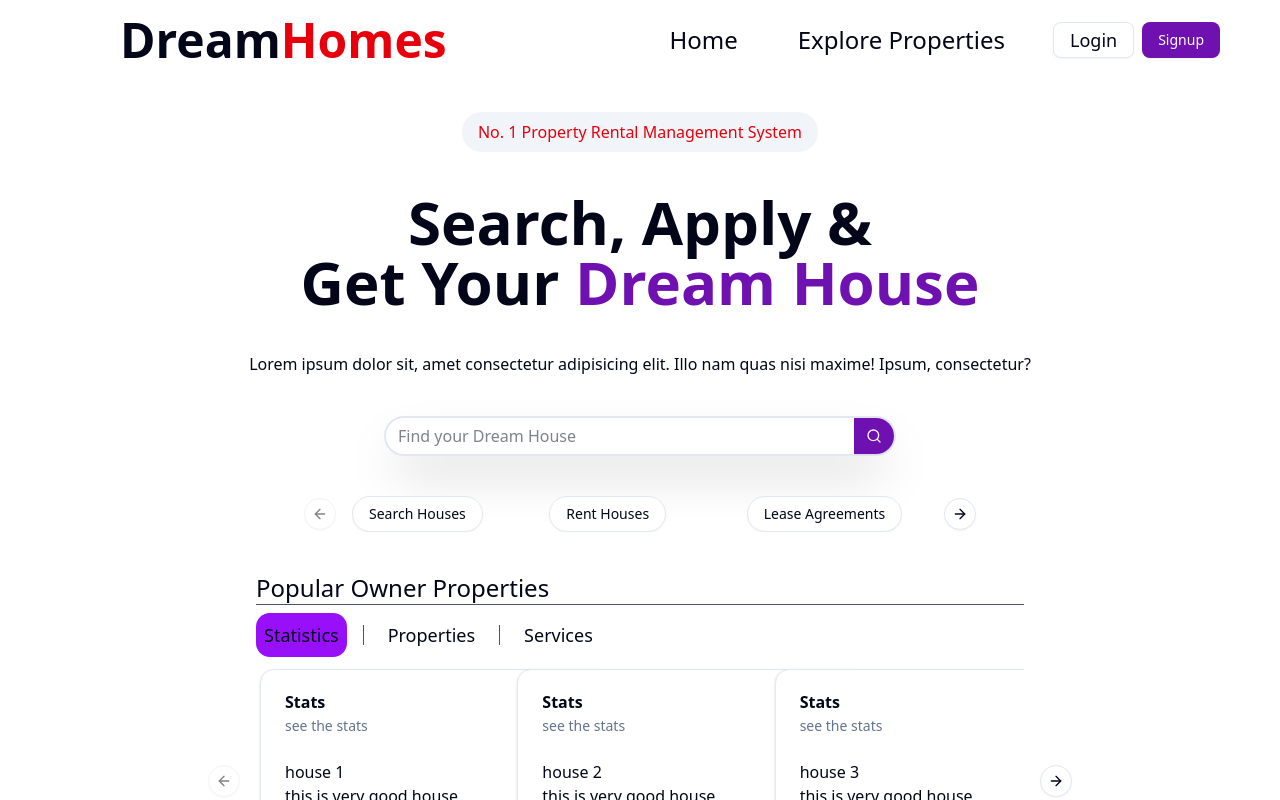
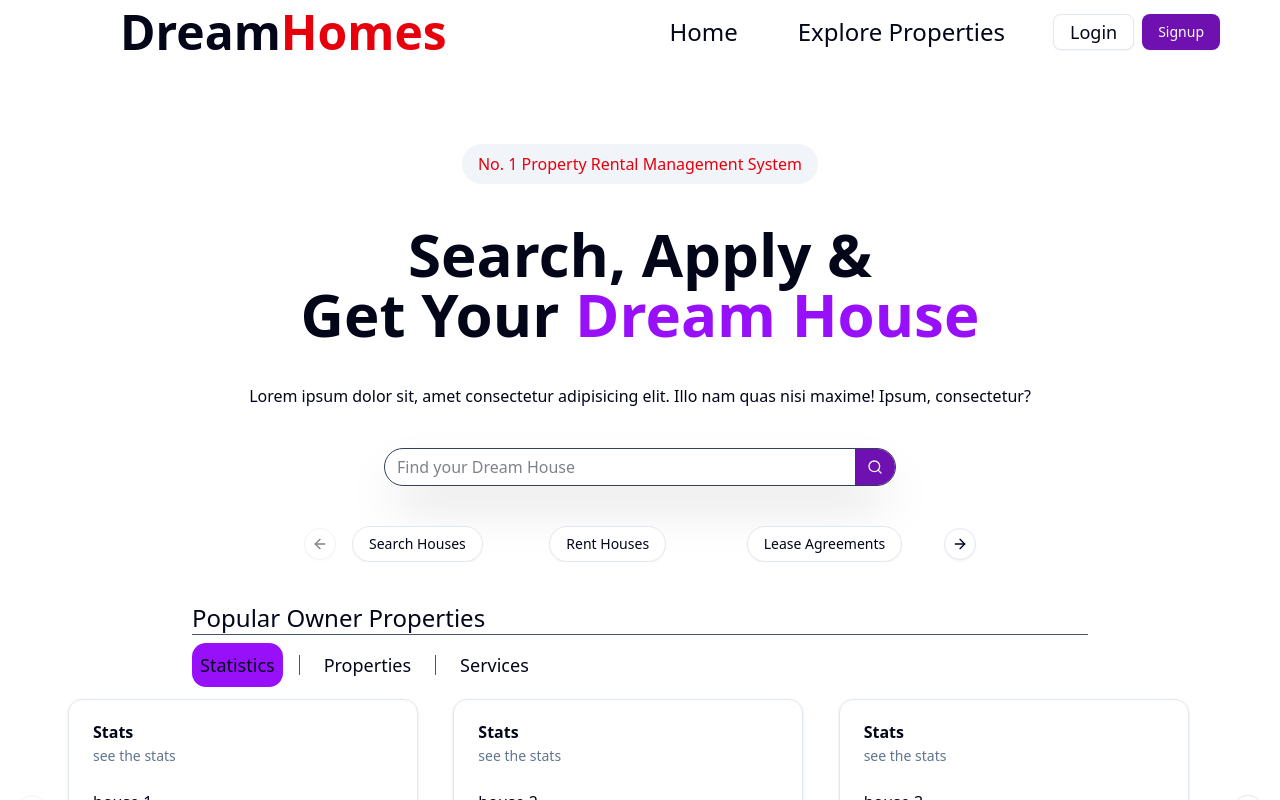
Before and after one commit to Pranshu-2908/Property-rental-app, a React (Vite) app in the folder client/: page / in a window 1280 px wide. Shown: the top 800 px of the page. Built offline with nearby package versions, Linux system fonts and the light colour scheme; the HTML template or start-up script is replaced by a standard one.

Commit message:
Modifications

```diff
--- a/client/src/components/auth/Login.jsx
+++ b/client/src/components/auth/Login.jsx
@@ -50,14 +50,14 @@ const Login = () => {
   return (
     <div>
       <Navbar />
-      <div className="flex items-center justify-center max-w-7xl mx-auto mt-20">
+      <div className="flex items-center justify-center max-w-7xl mx-auto">
         <form
           onSubmit={submitHandler}
           className=" w-1/3 border border-gray-200 rounded-2xl p-4 my-10 backdrop-blur-md"
         >
           <h1 className="text-3xl font-bold mb-5">Login</h1>
           <div className="my-5">
-            <Label className="text-lg mb-5">Login as</Label>
+            <Label className="text-lg">Login as</Label>
             <RadioGroup
               defaultValue="tenant"
               className="flex gap-2 justify-start ml-5"
@@ -119,7 +119,7 @@ const Login = () => {
             </Button>
           )}
 
-          <span className="mt-10 flex gap-2 justify-center">
+          <span className="mt-5 flex gap-2 justify-center">
             New to DreamHomes?
             <Link className="text-slate-600 hover:text-blue-600" to="/signup">
               Regiser here
--- a/client/src/components/auth/Signup.jsx
+++ b/client/src/components/auth/Signup.jsx
@@ -52,14 +52,14 @@ const Signup = () => {
   return (
     <div>
       <Navbar />
-      <div className="flex items-center justify-center max-w-7xl mx-auto mt-20">
+      <div className="flex items-center justify-center max-w-7xl mx-auto">
         <form
           onSubmit={submitHandler}
           className=" w-1/3 border border-gray-300 rounded-2xl p-4 my-10 backdrop-blur-md"
         >
           <h1 className="text-3xl font-bold mb-5">Sign Up</h1>
           <div className="my-5">
-            <Label className="text-lg mb-5">Signup as</Label>
+            <Label className="text-lg">Signup as</Label>
             <RadioGroup
               defaultValue="tenant"
               className="flex gap-2 justify-start ml-5"
@@ -138,7 +138,7 @@ const Signup = () => {
               Submit
             </Button>
           )}
-          <span className="mt-10 flex gap-2 justify-center">
+          <span className="mt-5 flex gap-2 justify-center">
             Already registered?
             <Link className="text-slate-600 hover:text-blue-600" to="/login">
               Login
--- a/client/src/components/home/CategoryCarousel.jsx
+++ b/client/src/components/home/CategoryCarousel.jsx
@@ -21,7 +21,7 @@ const CategoryCarousel = () => {
       <Carousel className="w-full max-w-xl mx-auto mt-10">
         <CarouselContent>
           {categories.map((cat, ind) => (
-            <CarouselItem className="md:basis-1/2 lg:basis-1/3">
+            <CarouselItem key={ind} className="md:basis-1/2 lg:basis-1/3">
               <Button variant="outline" className="rounded-full">
                 {cat}
               </Button>
--- a/client/src/components/home/HeroSection.jsx
+++ b/client/src/components/home/HeroSection.jsx
@@ -3,20 +3,20 @@ import { Button } from "../ui/button";
 
 const HeroSection = () => {
   return (
-    <div className="text-center">
+    <div className="text-center pt-10">
       <div className="flex flex-col gap-10 my-10">
         <span className="mx-auto px-4 py-2 rounded-full bg-slate-100 text-red-600">
           No. 1 Property Rental Management System
         </span>
         <h1 className="text-6xl font-bold">
           Search, Apply & <br /> Get Your{" "}
-          <span className="text-purple-800">Dream House</span>
+          <span className="text-purple-600 ">Dream House</span>
         </h1>
         <p>
           Lorem ipsum dolor sit, amet consectetur adipisicing elit. Illo nam
           quas nisi maxime! Ipsum, consectetur?
         </p>
-        <div className="flex w-[40%] shadow-2xl border-2 border-grey-300 pl-3 rounded-full items-center gap-4 mx-auto">
+        <div className="flex w-[40%] shadow-2xl border-1 border-slate-700 pl-3 rounded-full items-center gap-4 mx-auto">
           <input
             type="text"
             placeholder="Find your Dream House"
--- a/client/src/components/home/StatsDisplay.jsx
+++ b/client/src/components/home/StatsDisplay.jsx
@@ -31,8 +31,9 @@ const StatsDisplay = () => {
   }
 
   return (
-    <div className="mt-10 w-[60%] mx-auto">
-      <div className="mt-5">
+    <div className="my-10">
+      <div className="w-[70%] mx-auto">
+        <div className="mt-5 ">
           <span className="text-2xl ">Popular Owner Properties</span>
         </div>
         <Separator className="mb-5 bg-slate-600 shadow-2xl " />
@@ -57,6 +58,7 @@ const StatsDisplay = () => {
           >
             Services
           </TabButton>
+        </div>
       </div>
       {selectedTopic === "statistics" && (
         <div>
--- a/client/src/components/home/TabButton.jsx
+++ b/client/src/components/home/TabButton.jsx
@@ -1,5 +1,4 @@
 export default function TabButton({ children, onSelect, isSelected }) {
-  console.log("TABBUTTON COMPONENT EXECUTING");
   let classes = "rounded-xl p-2 cursor-pointer";
   classes += isSelected ? " bg-purple-600" : undefined;
   return (
--- a/client/src/components/shared/Navbar.jsx
+++ b/client/src/components/shared/Navbar.jsx
@@ -8,7 +8,7 @@ import { LogOut, User2 } from "lucide-react";
 const Navbar = () => {
   let user = false;
   return (
-    <div className="bg-white mt-2">
+    <div>
       <div className="flex items-center justify-between ml-30 mr-15 max-w-full h-16 ">
         <div>
           <h1 className="text-5xl font-bold">
```
Lines whose indentation alone changed are shown as unchanged.
